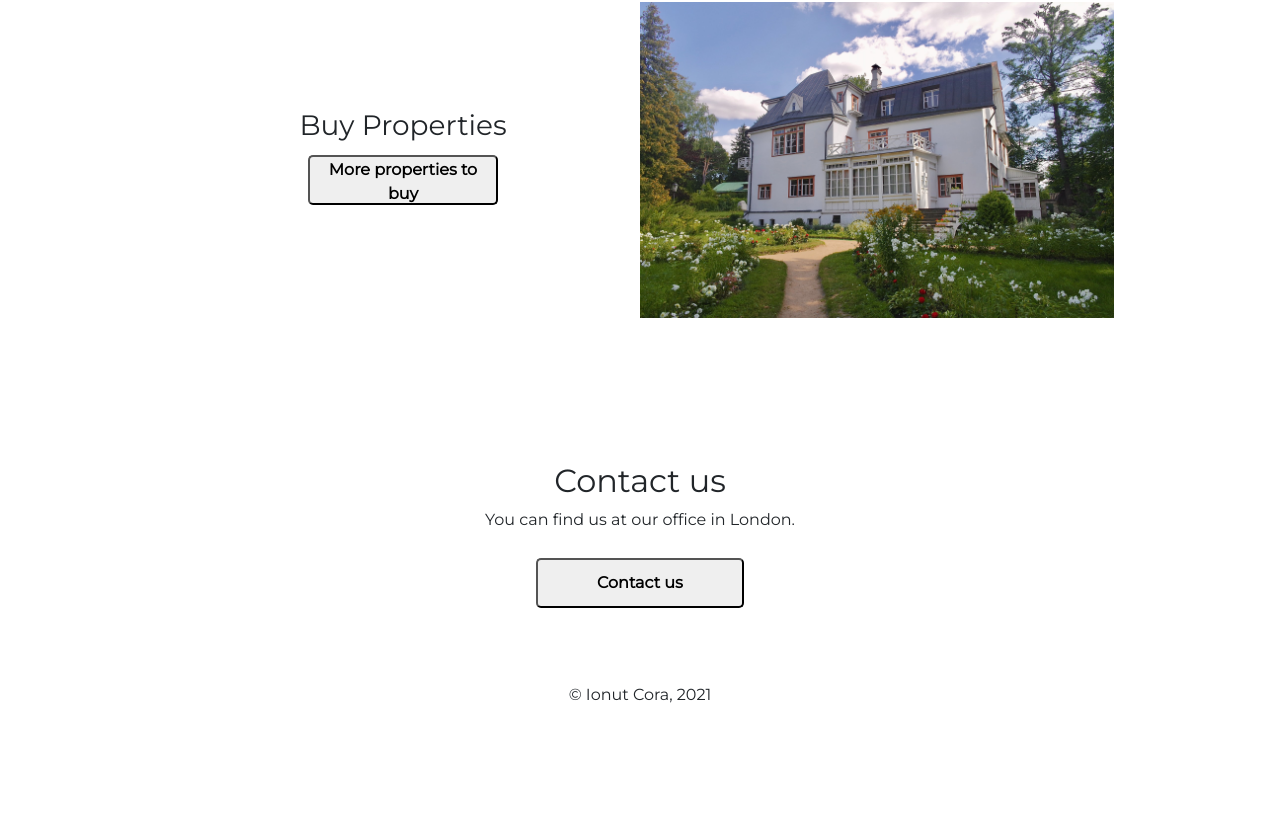
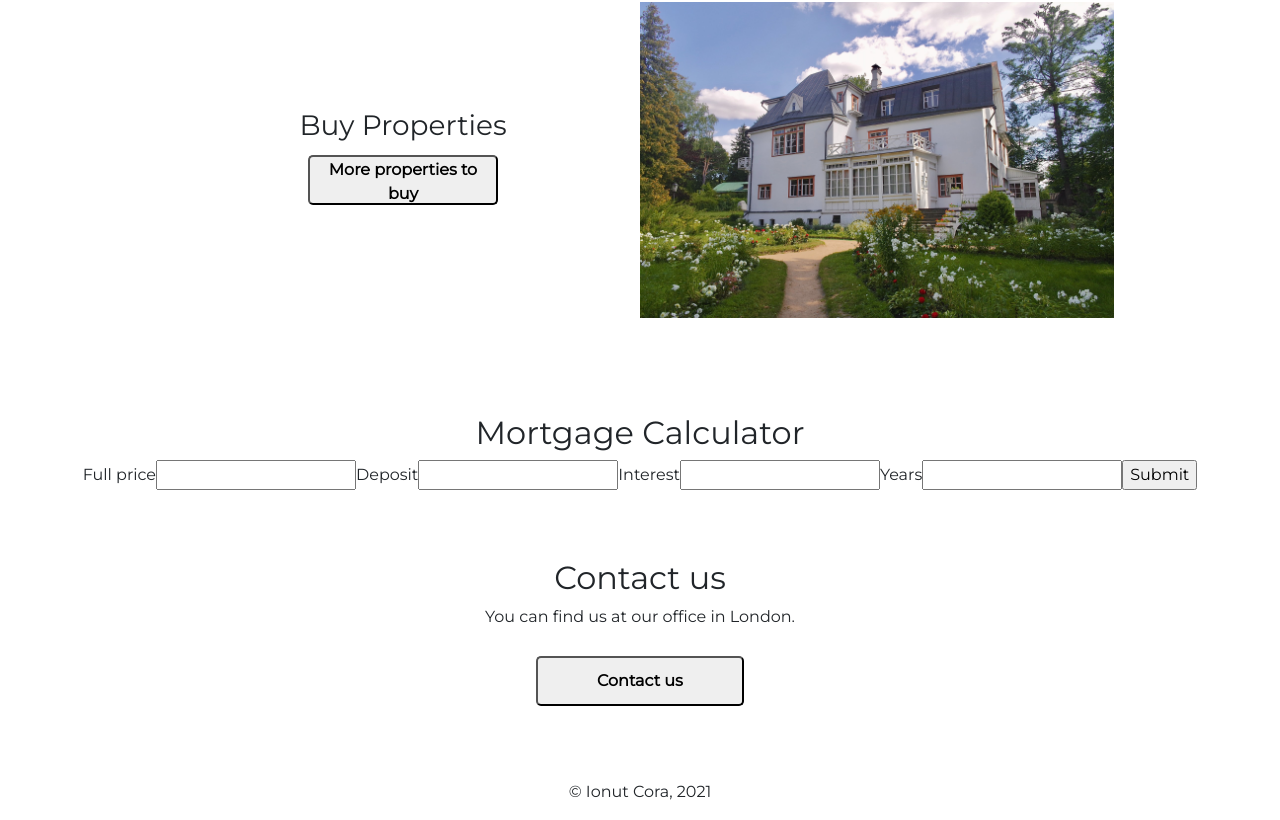
Before and after one commit to Ionut-Cora/koras-estates-agency, a React (Create React App) app: page / in a window 1280 px wide. Shown: the part 1585-2405 px from the top of the page. Before the commit the page ends 2308 px from the top, so only its background shows below. Built offline with nearby package versions, Linux system fonts and the light colour scheme; the HTML template or start-up script is replaced by a standard one.

Commit message:
MortgageCalculator component and Product page add.

```diff
--- a/src/App.js
+++ b/src/App.js
@@ -6,6 +6,7 @@ import Buy from './pages/Buy/Buy';
 import Rent from './pages/Rent/Rent';
 import About from './pages/About/About';
 import Contact from './pages/Contact/Contact';
+import Product from './pages/Product/Product';
 
 function App() {
   return (
@@ -16,6 +17,7 @@ function App() {
         <Route path="/rent" component={Rent} />
         <Route path="/about" component={About} />
         <Route path="/contact" component={Contact} />
+        <Route path="/product/:productId" component={Product} />
       </Switch>
     </div>
   );
--- a/src/components/Footer/Footer.jsx
+++ b/src/components/Footer/Footer.jsx
@@ -3,7 +3,7 @@ import React from 'react';
 function Footer() {
     return(
         <div>
-            <p class="text-center p-3 mb-0">&copy; Ionut Cora, 2021</p>
+            <p className="text-center p-3 mb-0">&copy; Ionut Cora, 2021</p>
         </div>
     )
 }
--- /dev/null
+++ b/src/components/MortgageCalculator/MortgageCalculator.jsx
@@ -0,0 +1,70 @@
+import React from 'react';
+
+class MortgageCalculator extends React.Component {
+    constructor() {
+        super();
+        this.state = {
+            fullPrice: '',
+            deposit: '',
+            interest: '',
+            years: '',
+            total: ''
+        }
+    }
+
+    handleFullPrice(event) {
+        const fullPrice = event.target.value;
+        console.log(fullPrice);
+        this.setState({fullPrice: fullPrice});
+    }
+
+    handleDeposit(event) {
+        const deposit = event.target.value;
+        console.log(deposit);
+        this.setState({deposit: deposit});
+    }
+
+    handleInterest(event) {
+        const interest = event.target.value;
+        console.log(interest);
+        this.setState({interest: interest});
+    }
+
+    handleYears(event) {
+        const years = event.target.value;
+        console.log(years);
+        this.setState({years: years});
+    }
+
+    handleTotal(event) {
+        event.preventDefault();
+        let principal = this.state.fullPrice - this.state.deposit;
+        let monthlyInterest = this.state.interest / 100 / 12;
+        let numberOfPayments = this.state.years * 12;
+        const total = (principal * [monthlyInterest * (1 + monthlyInterest) ** numberOfPayments]) / [(1 + monthlyInterest) ** numberOfPayments - 1];
+        console.log(total);
+        this.setState({total: total});
+    }
+
+    render() {
+        return(
+            <div>
+                <h2>Mortgage Calculator</h2>
+                <form>
+                    <label htmlFor="full-price">Full price</label>
+                    <input type="number" name="full-price" onChange={(event) => this.handleFullPrice(event)} />
+                    <label htmlFor="deposit">Deposit</label>
+                    <input type="number" name="deposit" onChange={(event) => this.handleDeposit(event)} />
+                    <label htmlFor="interest">Interest</label>
+                    <input type="number" name="interest" onChange={(event) => this.handleInterest(event)} />
+                    <label htmlFor="years">Years</label>
+                    <input type="number" name="years" onChange={(event) => this.handleYears(event)} />
+                    <input type="submit" onClick={(event) => this.handleTotal(event)} />
+                </form>
+                <p>{this.state.total}</p>
+            </div>
+        )
+    }
+}
+
+export default MortgageCalculator;
--- a/src/pages/Buy/Buy.jsx
+++ b/src/pages/Buy/Buy.jsx
@@ -2,6 +2,7 @@ import React from 'react';
 import Carousel from 'react-bootstrap/Carousel';
 import Layout from '../../components/Layout/Layout';
 import products from '../../utils/products.json';
+import { Link } from 'react-router-dom';
 
 function Buy() {
     return(
@@ -14,7 +15,8 @@ function Buy() {
                             <div key={product.id}>
                                 <div className="d-flex flex-column align-items-center">
                                     <div className="w-50">
-                                        <Carousel>
+                                        <Link to={`/product/${product.id}`}>
+                                            <Carousel>
                                                 <Carousel.Item>
                                                     <img
                                                     className="d-block w-100"
@@ -65,6 +67,7 @@ function Buy() {
                                                     </Carousel.Caption>
                                                 </Carousel.Item>
                                             </Carousel>
+                                        </Link>
                                     </div>
                                     <h3>{product.address}</h3>
                                     <p>{product.longdescription}</p>
--- a/src/pages/Home/Home.jsx
+++ b/src/pages/Home/Home.jsx
@@ -8,6 +8,7 @@ import header3 from '../../images/header3.jpg';
 import AboutCompany from '../../components/AboutCompany/AboutCompany';
 import PropertiesSection from '../../components/PropertiesSection/PropertiesSection';
 import ContactSection from '../../components/ContactSection/ContactSection';
+import MortgageCalculator from '../../components/MortgageCalculator/MortgageCalculator';
 import './Home.css';
 
 function Home() {
@@ -73,7 +74,10 @@ function Home() {
 
                 <PropertiesSection />
 
+                <MortgageCalculator />
+
                 <ContactSection />
+
             </Layout>
         </div>
     )
--- /dev/null
+++ b/src/pages/Product/Product.jsx
@@ -0,0 +1,57 @@
+import React from 'react';
+import Layout from '../../components/Layout/Layout';
+import products from '../../utils/products.json';
+
+class Product extends React.Component {
+    constructor() {
+        super();
+        this.state = {
+            product: {}
+        }
+    }
+
+    componentDidMount() {
+        const productIdUrl = this.props.match.params.productId;
+        // console.log(productIdUrl);
+
+        const productValues = Object.values(products);
+        // console.log(productValues);
+
+        let currentProduct;
+
+        productValues.forEach((prod) => {
+            const findResult = prod.find((item) => {
+                // console.log(productIdUrl, item.id);
+
+                return Number(productIdUrl) === item.id;
+            })
+
+            if (findResult !== undefined) {
+                currentProduct = findResult;
+            }
+        })
+
+        // console.log(currentProduct);
+
+        this.setState({product: currentProduct});
+    }
+
+    render() {
+        // console.log(this.props);
+        // console.log(this.state.product);
+        const {address, price} = this.state.product;
+
+        return(
+            <div>
+                <Layout>
+                    <div>
+                        <h2>{address}</h2>
+                        <p>{price}</p>
+                    </div>
+                </Layout>
+            </div>
+        )
+    }
+}
+
+export default Product;
--- a/src/pages/Rent/Rent.jsx
+++ b/src/pages/Rent/Rent.jsx
@@ -2,14 +2,9 @@ import React from 'react';
 import Carousel from 'react-bootstrap/Carousel';
 import Layout from '../../components/Layout/Layout';
 import products from '../../utils/products.json';
+import { Link } from 'react-router-dom';
 
-class Rent extends React.Component {
-    constructor(props) {
-        super(props);
-        this.state = {products: products}
-    }
-
-    render() {
+function Rent() {
     return(
         <div>
             <Layout>
@@ -17,10 +12,10 @@ class Rent extends React.Component {
                     <h1>Rent</h1>
                     <div>
                         {products.rent.map((product) => (
-
                             <div key={product.id}>
                                 <div className="d-flex flex-column align-items-center">
                                     <div className="w-50">
+                                        <Link to={`/product/${product.id}`}>
                                             <Carousel>
                                                 <Carousel.Item>
                                                     <img
@@ -72,6 +67,7 @@ class Rent extends React.Component {
                                                     </Carousel.Caption>
                                                 </Carousel.Item>
                                             </Carousel>
+                                        </Link>
                                     </div>
                                     <h3>{product.address}</h3>
                                     <p>{product.longdescription}</p>
@@ -85,6 +81,5 @@ class Rent extends React.Component {
         </div>
     )
 }
-}
 
 export default Rent;
```
Lines whose indentation alone changed are shown as unchanged.
